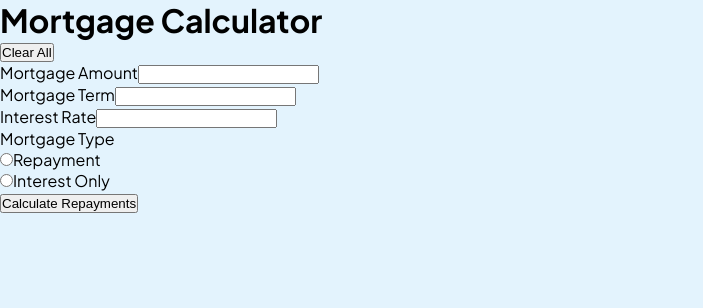
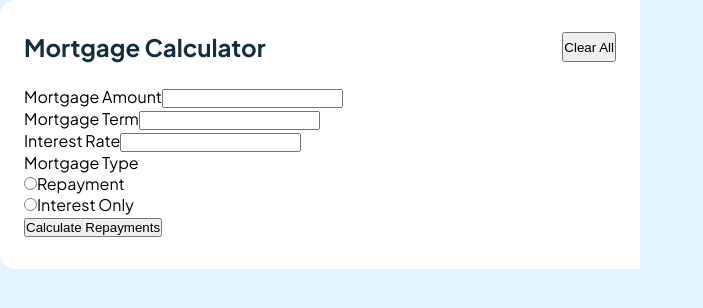
Before and after one commit to Asmau-abdul/mortgage-repayment, a React (Vite) app: page / in a window 1280 px wide. Shown: the top 308 px of the page, without its empty margins (0-703 px from the left). Built offline with nearby package versions, Linux system fonts and the light colour scheme.

Commit message:
finished the calculation part

```diff
--- a/src/components/MortgageCalculator.jsx
+++ b/src/components/MortgageCalculator.jsx
@@ -17,8 +17,7 @@ const MortgageCalculator = () => {
         const R = r / 100 / 12
         const N = n * 12
         const top = P * (R * Math.pow((1+R),N))
-        const bottom = Math.pow((1+R),(N-1))
-        console.log(top/bottom)
+        const bottom = Math.pow((1+R),N) - 1
         return top/bottom
     }
 
@@ -32,20 +31,25 @@ const MortgageCalculator = () => {
             amount: amount.trim() === '',
             term: term.trim() === '',
             rate: rate.trim() === '',
-            type: type === ''
+            type: type === null
         }
         setError(newErrors)
 
         const checking = Object.values(newErrors).some(Boolean)
-        console.log(checking)
+
         if(checking){
             return
         }
 
+        if(type === 'repayment'){
+            const monthly = repay(Number(amount), Number(rate), Number(term))
+            const total = monthly * (Number(term) * 12)
+            console.log(monthly.toFixed(2), total.toFixed(2))
+        }
 
-        console.log(amount, term, rate, type)
-        if(type === 'repayment'){
-            repay(Number(amount), Number(rate), Number(term))
+        if(type === 'interest'){
+            const total = interestOnly(Number(amount), Number(rate))
+            console.log(total)
         }
     }
 
--- a/src/styles/mortgageCalculator.scss
+++ b/src/styles/mortgageCalculator.scss
@@ -0,0 +1,16 @@
+.mortgage-calculator{
+    background-color: #fff;
+    width: 50%;
+    padding: 2rem 1.5rem;
+    border-radius: 15px 0 0 15px;
+
+    .title-header{
+        display: flex;
+        justify-content: space-between;
+        margin-bottom: 1.5rem;
+        h1{
+            font-size: 24px;
+            color: hsl(202, 55%, 16%);
+        }
+    }
+}
```
